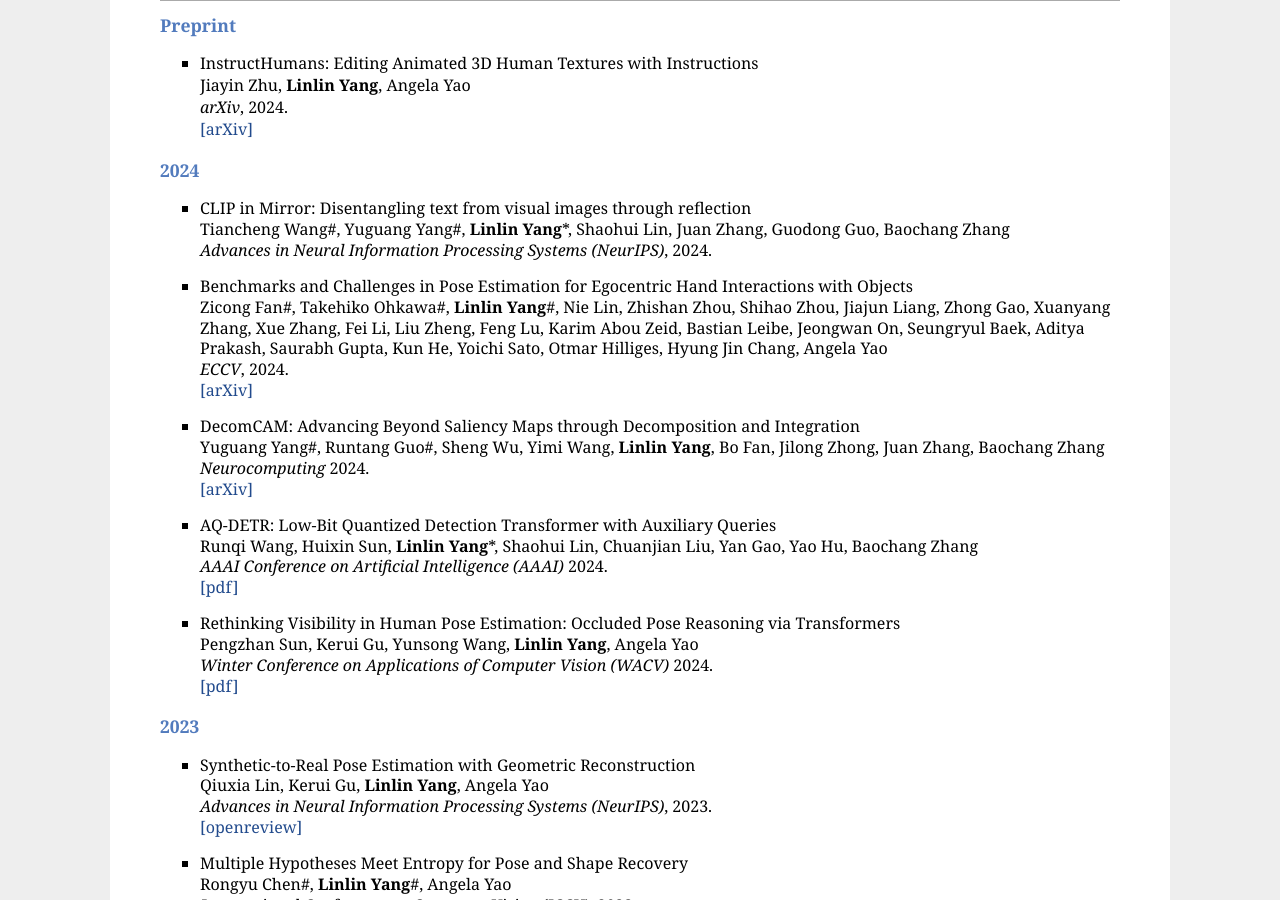
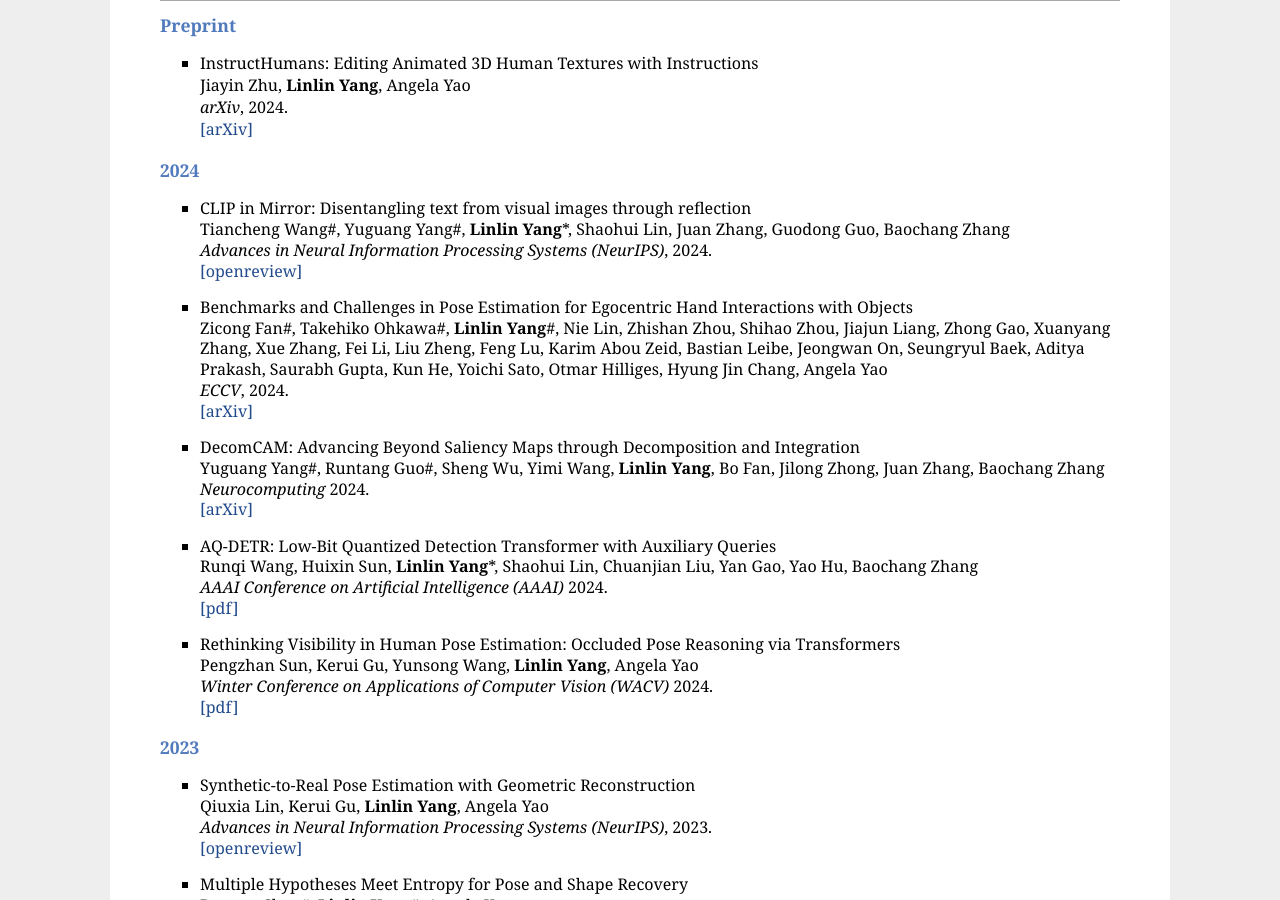
Before and after one commit to bestonebyone/mu4yang, a Jekyll site: the page built from index.md, in a window 1280 px wide and 900 px high, scrolled down 808 px. Built offline with Jekyll 4.4.1, drawn with Linux system fonts in a browser that asks for light colours; comment, search, counter and statistics services are not loaded.

Commit message:
Update index.md

```diff
--- a/index.md
+++ b/index.md
@@ -85,6 +85,7 @@ Jiayin Zhu, **Linlin Yang**, Angela Yao<br>
 - CLIP in Mirror: Disentangling text from visual images through reflection<br>
 Tiancheng Wang\#, Yuguang Yang\#, **Linlin Yang**\*, Shaohui Lin, Juan Zhang, Guodong Guo, Baochang Zhang<br>
 *Advances in Neural Information Processing Systems  (NeurIPS)*, 2024.<br>
+[[openreview]](https://openreview.net/forum?id=FYm8coxdiR)
 
 - Benchmarks and Challenges in Pose Estimation for Egocentric Hand Interactions with Objects<br>
 Zicong Fan\#, Takehiko Ohkawa\#, **Linlin Yang**\#, Nie Lin, Zhishan Zhou, Shihao Zhou, Jiajun Liang, Zhong Gao, Xuanyang Zhang, Xue Zhang, Fei Li, Liu Zheng, Feng Lu, Karim Abou Zeid, Bastian Leibe, Jeongwan On, Seungryul Baek, Aditya Prakash, Saurabh Gupta, Kun He, Yoichi Sato, Otmar Hilliges, Hyung Jin Chang, Angela Yao<br>
```
